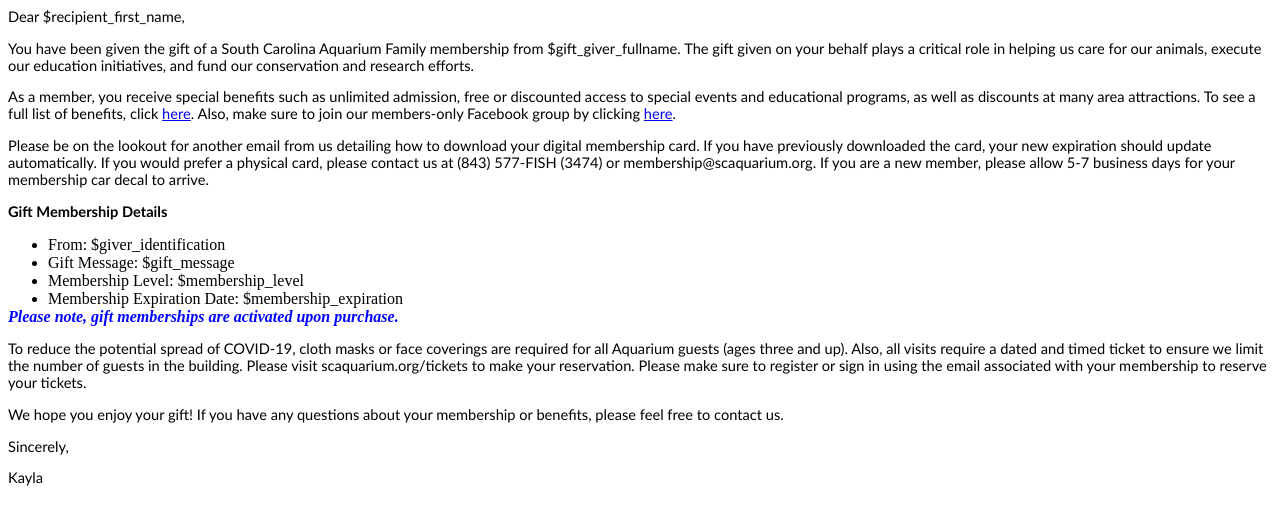
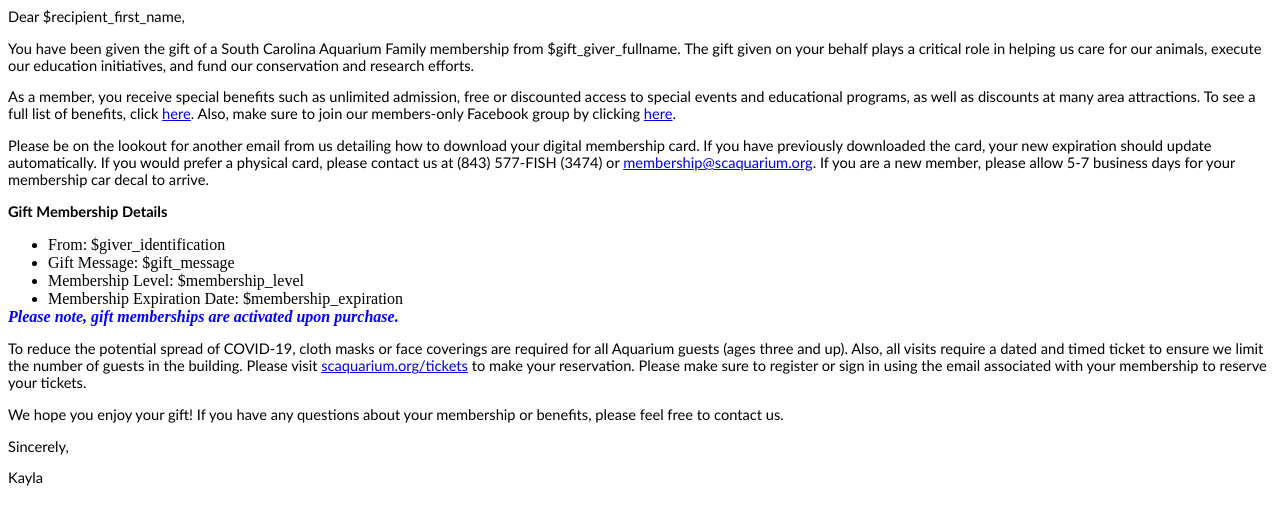
Before and after one commit to matthew-webber/kayla-gift-emailer, a Python web app: template templates/recipient_template.html in a window 1280 px wide. Shown: the top 525 px of the page. Run offline with Jinja, Linux system fonts and the light colour scheme; the template is opened without the code that fills it, so the values that code supplies are empty.

Commit message:
more template edits
Updates variable from v2_giver to correct $name_thing
Adds mailto: and <a> tag to "v1" recipient template that was missing originally
Edits all copy for v2_recipient template (which is a duplicate of v1 really)

```diff
--- a/templates/recipient_template.html
+++ b/templates/recipient_template.html
@@ -18,7 +18,7 @@
     <div style="margin: 1em 0px; font-family: calibri; font-size: 11pt;">
       Please be on the lookout for another email from us detailing how to download your digital membership card. If you
       have previously downloaded the card, your new expiration should update automatically. If you would prefer a
-      physical card, please contact us at (843) 577-FISH (3474) or membership@scaquarium.org. If you are a new member,
+      physical card, please contact us at (843) 577-FISH (3474) or <a href="mailto:membership@scaquarium.org">membership@scaquarium.org</a>. If you are a new member,
       please allow 5-7 business days for your membership car decal to arrive.
     </div>
     <div style="font-weight:bold; margin: 1em 0px; font-family: calibri; font-size: 11pt;">
@@ -34,7 +34,7 @@
     <div style="margin: 1em 0px; font-family: calibri; font-size: 11pt;">
       To reduce the potential spread of COVID-19, cloth masks or face coverings are required for all Aquarium guests
       (ages three and up). Also, all visits require a dated and timed ticket to ensure we limit the number of guests in
-      the building. Please visit scaquarium.org/tickets to make your reservation. Please make sure to register or sign
+      the building. Please visit <a href="https://scaquarium.org/tickets">scaquarium.org/tickets</a> to make your reservation. Please make sure to register or sign
       in using the email associated with your membership to reserve your tickets.
     </div>
     <div style="margin: 1em 0px; font-family: calibri; font-size: 11pt;">
--- a/templates/v2_giver_template.html
+++ b/templates/v2_giver_template.html
@@ -3,7 +3,7 @@
   <body>
     <div style="margin-bottom: 1em; font-family: calibri; font-size: 11pt;">Dear $giver_first_name,</div>
     <div style="margin: 1em 0px; font-family: calibri; font-size: 11pt;">Thank you for purchasing an Aquarium $membership_level membership as a gift! Your gift plays a critical role in helping us care for our animals, execute our education initiatives and fund our conservation and research efforts.</div>
-    <div style="margin: 1em 0px; font-family: calibri; font-size: 11pt;">We will send the gift membership packet to you via the mailing address you provided for you to give to $recipient_full_name. Please note, we will also reach out to $member_first_name_gift via the email address you provided to notify them of the gift and included benefits. <u><strong>If you did not provide their email address, please have them reach out to use after they receive the gift to give us that information.</strong></u></div>
+    <div style="margin: 1em 0px; font-family: calibri; font-size: 11pt;">We will send the gift membership packet to you via the mailing address you provided for you to give to $recipient_full_name. Please note, we will also reach out to $recipient_first_name via the email address you provided to notify them of the gift and included benefits. <u><strong>If you did not provide their email address, please have them reach out to use after they receive the gift to give us that information.</strong></u></div>
     <div style="font-weight:bold; margin: 1em 0px; font-family: calibri; font-size: 11pt;">Gift Membership Details</div>
     <ul style="margin-bottom: 0px">
       <li>Membership is For: $recipient_full_name</li>
--- a/templates/v2_recipient_template.html
+++ b/templates/v2_recipient_template.html
@@ -18,7 +18,7 @@
     <div style="margin: 1em 0px; font-family: calibri; font-size: 11pt;">
       Please be on the lookout for another email from us detailing how to download your digital membership card. If you
       have previously downloaded the card, your new expiration should update automatically. If you would prefer a
-      physical card, please contact us at (843) 577-FISH (3474) or membership@scaquarium.org. If you are a new member,
+      physical card, please contact us at (843) 577-FISH (3474) or <a href="mailto:membership@scaquarium.org">membership@scaquarium.org</a>. If you are a new member,
       please allow 5-7 business days for your membership car decal to arrive.
     </div>
     <div style="font-weight:bold; margin: 1em 0px; font-family: calibri; font-size: 11pt;">
@@ -34,7 +34,7 @@
     <div style="margin: 1em 0px; font-family: calibri; font-size: 11pt;">
       To reduce the potential spread of COVID-19, cloth masks or face coverings are required for all Aquarium guests
       (ages three and up). Also, all visits require a dated and timed ticket to ensure we limit the number of guests in
-      the building. Please visit scaquarium.org/tickets to make your reservation. Please make sure to register or sign
+      the building. Please visit <a href="https://scaquarium.org/tickets">scaquarium.org/tickets</a> to make your reservation. Please make sure to register or sign
       in using the email associated with your membership to reserve your tickets.
     </div>
     <div style="margin: 1em 0px; font-family: calibri; font-size: 11pt;">
```
